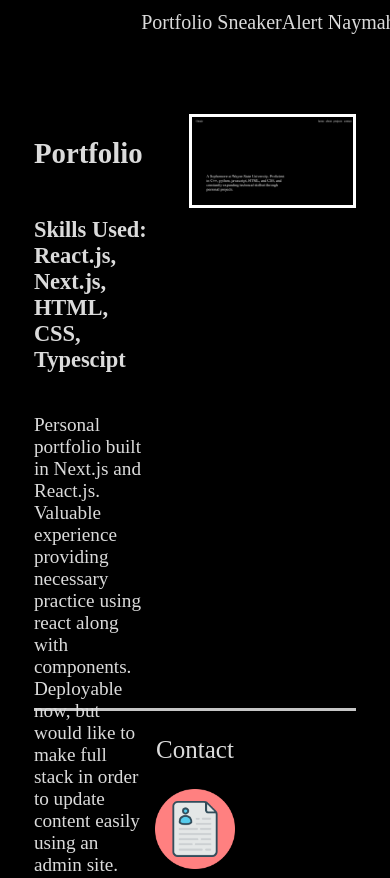
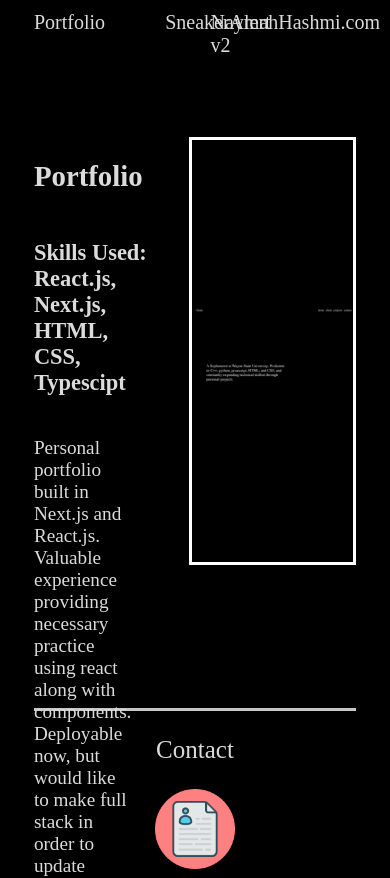
Before and after one commit to ohashmi21/Portfolio, a Next.js app: page / in a window 390 px wide. Shown: the part 2920-3798 px from the top of the page. Built offline with nearby package versions, Linux system fonts and the light colour scheme.

Commit message:
changed to make a little bit more responsive

```diff
--- a/src/pages/projects.tsx
+++ b/src/pages/projects.tsx
@@ -43,7 +43,7 @@ function Projects(): JSX.Element {
       pic: sneakerAlert,
     },
     'NaymahHashmi.com': {
-      title: 'NaymahHashmi.com (In progress)',
+      title: 'NaymahHashmi.com v2 (In progress)',
       skills: 'Skills Used: Vue, Typescript, MongoDB, HTML, CSS, Jira, GitHub',
       description: 'Re-designing and developing the portfolio website for an architect. With a few people working on the project, we decided to use agile methodologies, specifically Jira to be able to complete our work efficiently. The website itself will be full stack, using MongoDB as our data. There will be an admin site, with authentication and security, to allow easy modifcations of the website. So far, I have learned and am comfortable with agile methodologies, along with github for code editing. ',
       pic: naymahHashmi,
@@ -65,14 +65,15 @@ function Projects(): JSX.Element {
         <li
           onClick={() => handleItemClick('SneakerAlert')}
           className={selectedItem === 'SneakerAlert' ? 'selected' : ''}
-        >
+        ><span>
           SneakerAlert
+          </span>
         </li>
         <li
           onClick={() => handleItemClick('NaymahHashmi.com')}
           className={selectedItem === 'NaymahHashmi.com' ? 'selected' : ''}
         >
-          NaymahHashmi.com
+          NaymahHashmi.com v2
         </li>
       </ul>
       {selectedItem && (
--- a/src/styles/projects.css
+++ b/src/styles/projects.css
@@ -1,23 +1,23 @@
 #projects{
     padding-left: 0px;
     display:flex;
-    margin-left: 33.3%;
-    margin-right: 25%;
     list-style: none;
-    justify-content: space-between;
+    justify-content: space-evenly;
 }
 
 #projects li{
-    margin-right: 5px;
     font-size: 20px;
     cursor: pointer;
 }
 
+#projects li span{
+  margin-left: 57%;
+}
+
 #projectImg{
     background-color: white;
-    margin-left: 12%;
     width: 50%;
-    height: 50%;
+    height: 50vh;
     object-fit: contain;
     background-color: black;
     border-style: solid;
@@ -28,13 +28,19 @@
     margin-top: 80px;
     display: flex;
     flex-direction: row;
-    justify-content: center;
+    justify-content: space-around;
 }
 
 #projectText{
     display: flex;
     flex-direction: column;
+    width: 50%;
+    padding-right: 10%;
     font-size: 1.2em;
+}
+
+#projectDescription{
+  width:80%;
 }
 
 #ProjectsContainer{
```
